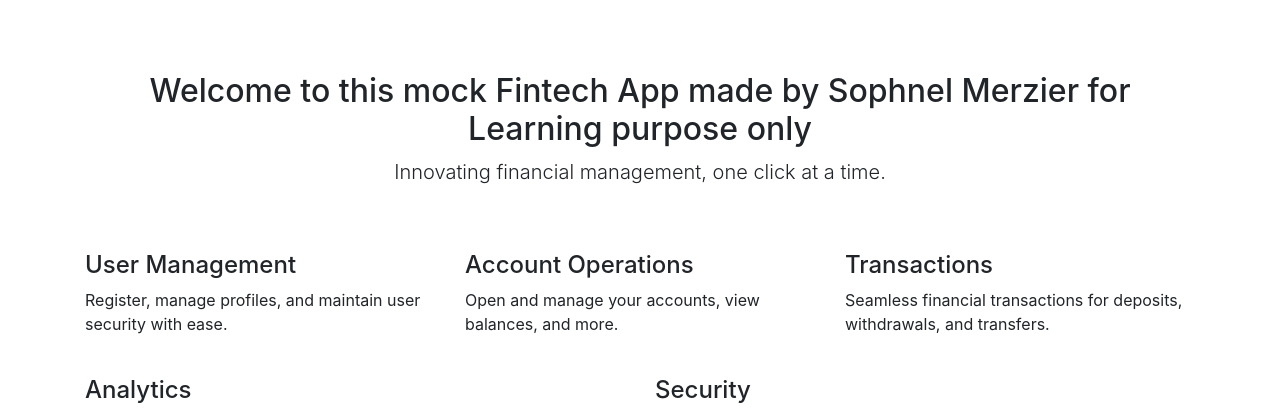
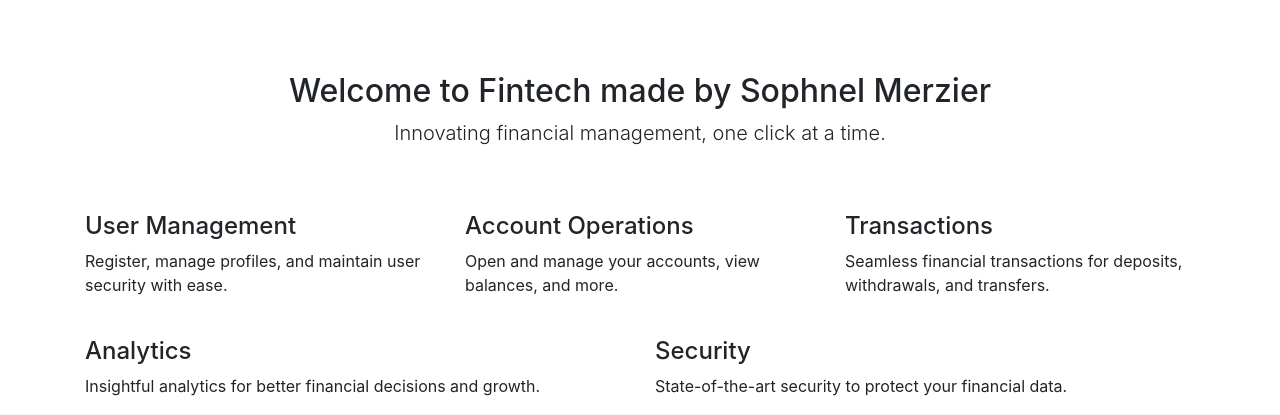
Before and after one commit to bobocuillere/DevOpsProject-FintechAPP-AWS-Terraform, a Flask app: page / in a window 1280 px wide. Shown: the part 56-471 px from the top of the page. Run offline with Flask 3, Linux system fonts and the light colour scheme; some libraries are stand-ins or nearby versions.

Commit message:
Update welcome message in home.html

```diff
--- a/src/templates/home.html
+++ b/src/templates/home.html
@@ -2,7 +2,7 @@
 
 {% block content %}
 <div class="py-5 text-center">
-    <h2>Welcome to this mock Fintech App made by Sophnel Merzier for Learning purpose only</h2>
+    <h2>Welcome to Fintech made by Sophnel Merzier</h2>
     <p class="lead">Innovating financial management, one click at a time.</p>
 </div>
 
```
